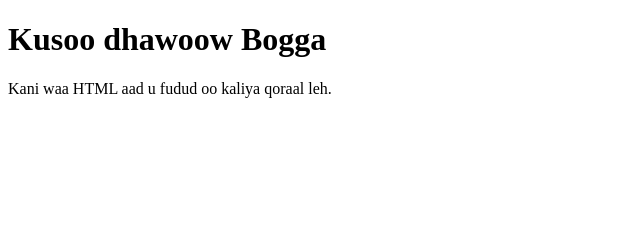
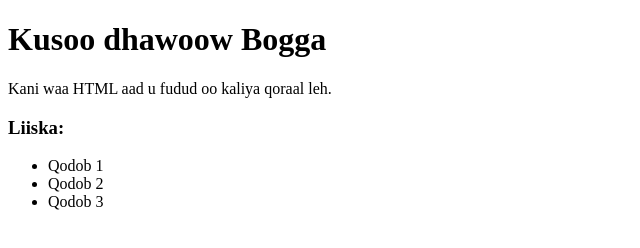
Before and after one commit to aminaabdulahi238-byte/hayaan1, a plain HTML site: page index.html in a window 1280 px wide. Shown: the whole page, without its empty margins (0-640 px from the left). Drawn offline with Linux system fonts and the light colour scheme.

Commit message:
Update index.html

```diff
--- a/index.html
+++ b/index.html
@@ -7,6 +7,13 @@
 
     <h1>Kusoo dhawoow Bogga</h1>
     <p>Kani waa HTML aad u fudud oo kaliya qoraal leh.</p>
+    <h3>Liiska:</h3>
+    <ul>
+        <li>Qodob 1</li>
+        <li>Qodob 2</li>
+        <li>Qodob 3</li>
+    </ul>
 
 </body>
+
 </html>
```
